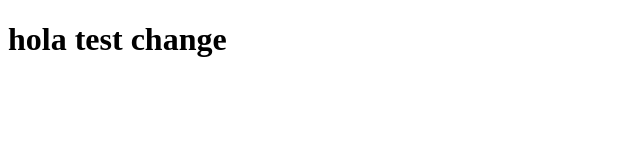
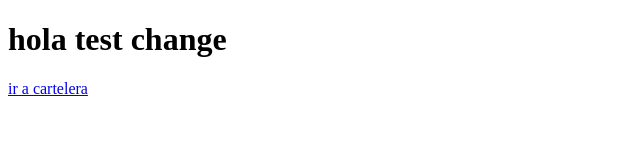
Before and after one commit to JNatividad/codex, a plain HTML site: page index.html in a window 1280 px wide. Shown: the full height of the page, 0-640 px from the left. Drawn offline with nearby package versions, Linux system fonts and the light colour scheme.

Commit message:
fddffdfddf

```diff
--- a/index.html
+++ b/index.html
@@ -58,6 +58,7 @@
   size="standard">
 </div> -->
 
+<a href="./testcine.html">ir a cartelera</a>
 
 <script>
    $('body').append('<div class="fb-messengermessageus" messenger_app_id="364048301555956" page_id="102633571652720" color="blue" size="standard"></div>');
```
